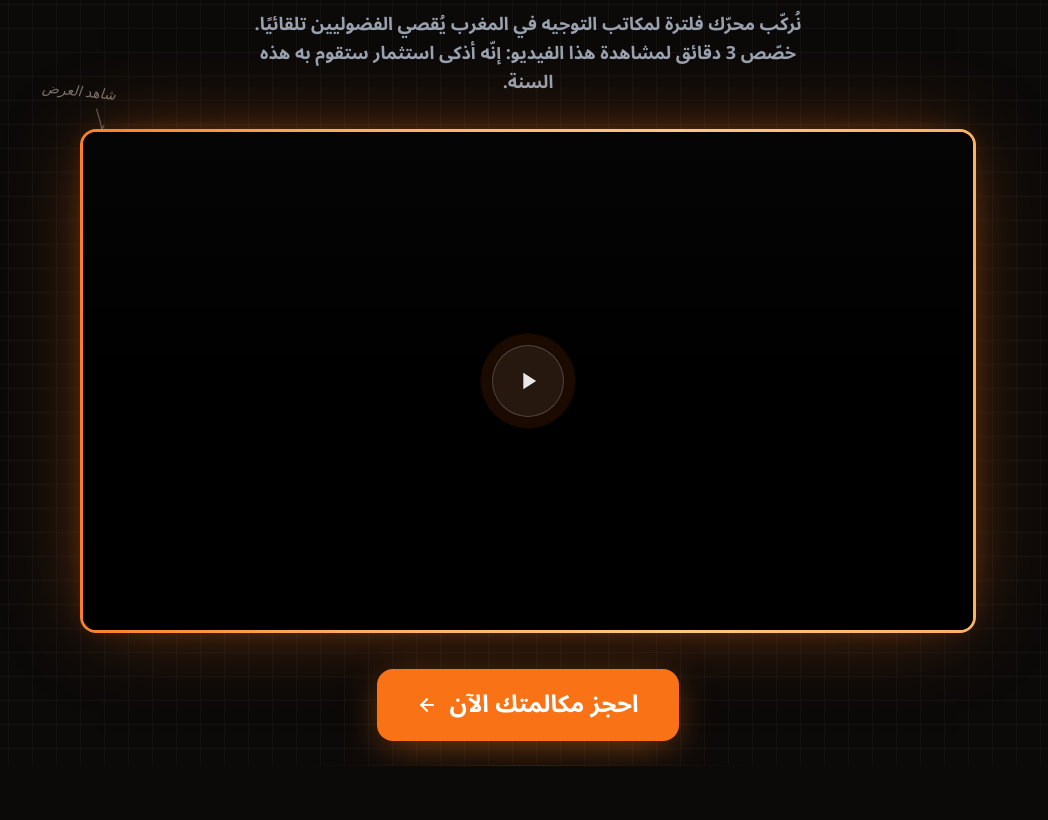
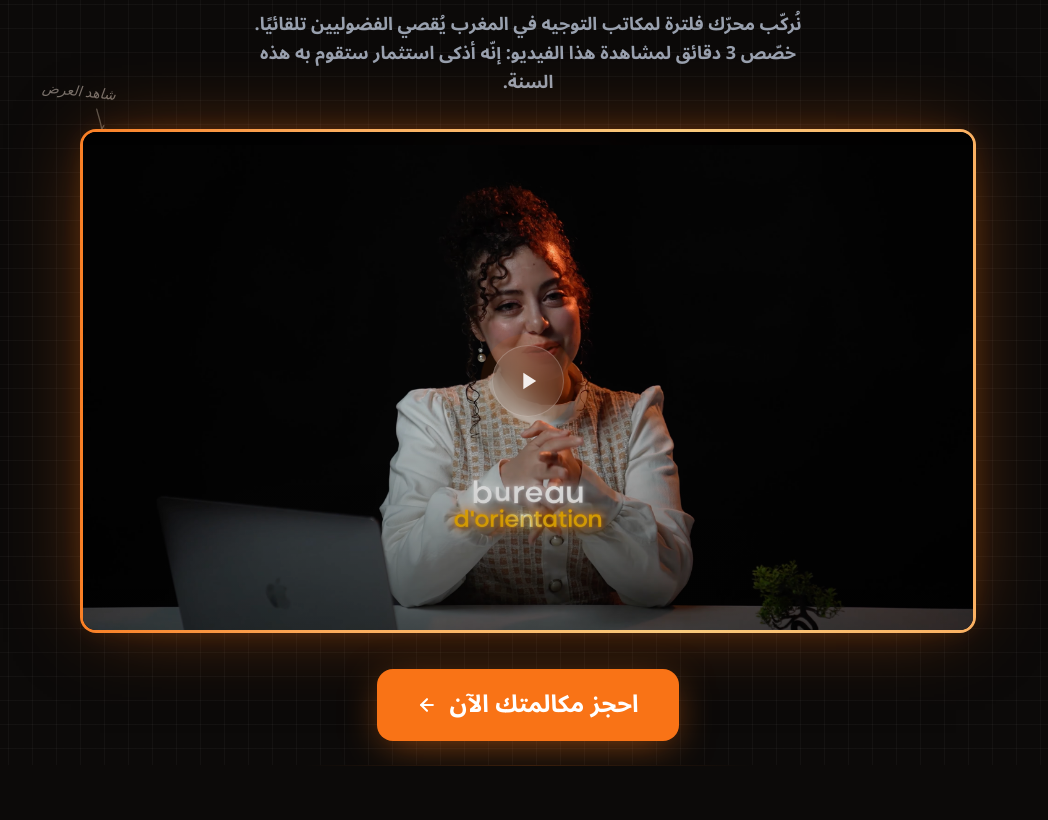
Before and after one commit to achrafkhiyat/reachflow-v3, a Next.js app: page /ar in a window 1280 px wide. Shown: the part 380-1200 px from the top of the page, without its empty margins (112-1160 px from the left). Built offline with nearby package versions, Linux system fonts and the light colour scheme.

Commit message:
Apply VSL thumbnail, block YouTube logo, sync AR hero

```diff
--- a/src/components/Hero.tsx
+++ b/src/components/Hero.tsx
@@ -175,14 +175,23 @@ export default function Hero() {
                 />
               </motion.div>
             ) : (
-              <motion.button
+              <motion.div
                 key="thumbnail"
                 exit={{ opacity: 0 }}
                 transition={{ duration: 0.3 }}
+                className="absolute inset-0 w-full h-full"
+              >
+                <img
+                  src="/thumbnail.jpg"
+                  alt="VSL thumbnail"
+                  className="absolute inset-0 w-full h-full object-cover"
+                />
+                {/* Clickable overlay */}
+                <button
                   onClick={handlePlay}
-                className="absolute inset-0 w-full h-full flex items-center justify-center cursor-pointer bg-black group"
+                  className="absolute inset-0 w-full h-full flex items-center justify-center cursor-pointer group bg-transparent"
                 >
-                <div className="absolute inset-0 bg-gradient-to-b from-white/[0.02] via-transparent to-black/20" />
+                  <div className="absolute inset-0 bg-gradient-to-b from-black/10 via-transparent to-black/30" />
                   <div className="relative z-10">
                     <div className="absolute inset-0 -m-3 rounded-full bg-orange-500/15 animate-ping" />
                     <div className="w-14 h-14 md:w-[72px] md:h-[72px] rounded-full border border-white/20 bg-white/[0.06] backdrop-blur-md flex items-center justify-center group-hover:bg-white/[0.12] group-hover:border-white/30 group-hover:scale-110 transition-all duration-300 ease-out">
@@ -195,7 +204,8 @@ export default function Hero() {
                       </svg>
                     </div>
                   </div>
-              </motion.button>
+                </button>
+              </motion.div>
             )}
           </AnimatePresence>
         </div>
--- a/src/components/ar/HeroAr.tsx
+++ b/src/components/ar/HeroAr.tsx
@@ -166,22 +166,32 @@ export default function HeroAr() {
                 className="absolute inset-0 w-full h-full"
               >
                 <iframe
-                  src="https://www.youtube.com/embed/dQw4w9WgXcQ?autoplay=1&rel=0&modestbranding=1&controls=1"
+                  src="https://www.youtube.com/embed/6NA6qCT4DDo?autoplay=1&rel=0&modestbranding=1&controls=1"
                   className="w-full h-full"
                   allow="autoplay; encrypted-media; fullscreen"
                   allowFullScreen
                   title="VSL"
                 />
+                {/* Block YouTube logo click (bottom-right) */}
+                <div className="absolute bottom-0 right-0 w-32 h-10 z-10" />
               </motion.div>
             ) : (
-              <motion.button
+              <motion.div
                 key="thumbnail"
                 exit={{ opacity: 0 }}
                 transition={{ duration: 0.3 }}
+                className="absolute inset-0 w-full h-full"
+              >
+                <img
+                  src="/thumbnail.jpg"
+                  alt="VSL thumbnail"
+                  className="absolute inset-0 w-full h-full object-cover"
+                />
+                <button
                   onClick={handlePlay}
-                className="absolute inset-0 w-full h-full flex items-center justify-center cursor-pointer bg-black group"
+                  className="absolute inset-0 w-full h-full flex items-center justify-center cursor-pointer group bg-transparent"
                 >
-                <div className="absolute inset-0 bg-gradient-to-b from-white/[0.02] via-transparent to-black/20" />
+                  <div className="absolute inset-0 bg-gradient-to-b from-black/10 via-transparent to-black/30" />
                   <div className="relative z-10">
                     <div className="absolute inset-0 -m-3 rounded-full bg-orange-500/15 animate-ping" />
                     <div className="w-14 h-14 md:w-[72px] md:h-[72px] rounded-full border border-white/20 bg-white/[0.06] backdrop-blur-md flex items-center justify-center group-hover:bg-white/[0.12] group-hover:border-white/30 group-hover:scale-110 transition-all duration-300 ease-out">
@@ -194,7 +204,8 @@ export default function HeroAr() {
                       </svg>
                     </div>
                   </div>
-              </motion.button>
+                </button>
+              </motion.div>
             )}
           </AnimatePresence>
         </div>
```
Also changed, not shown: public/thumbnail.jpg (added). Lines whose indentation alone changed are shown as unchanged.
